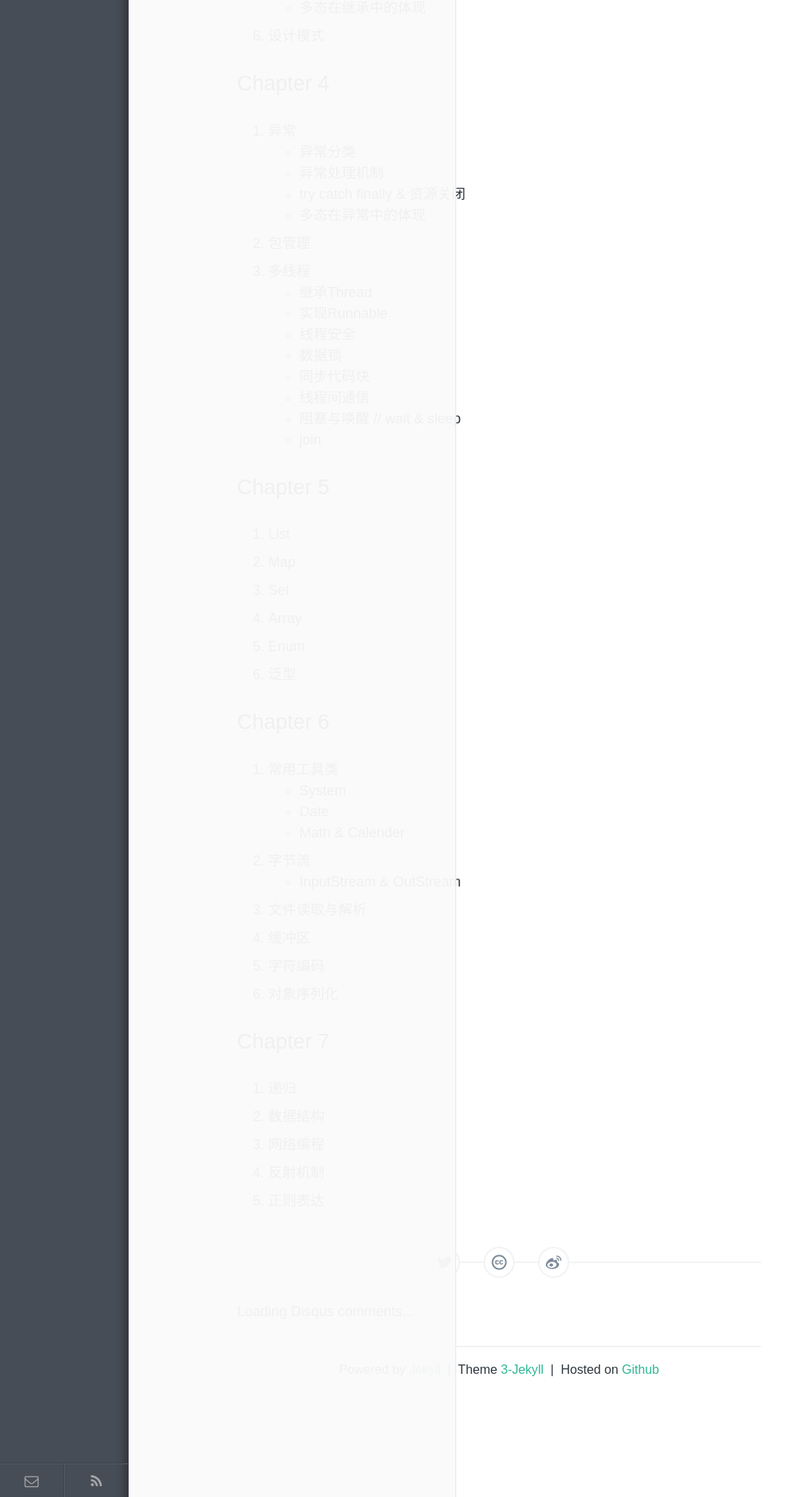
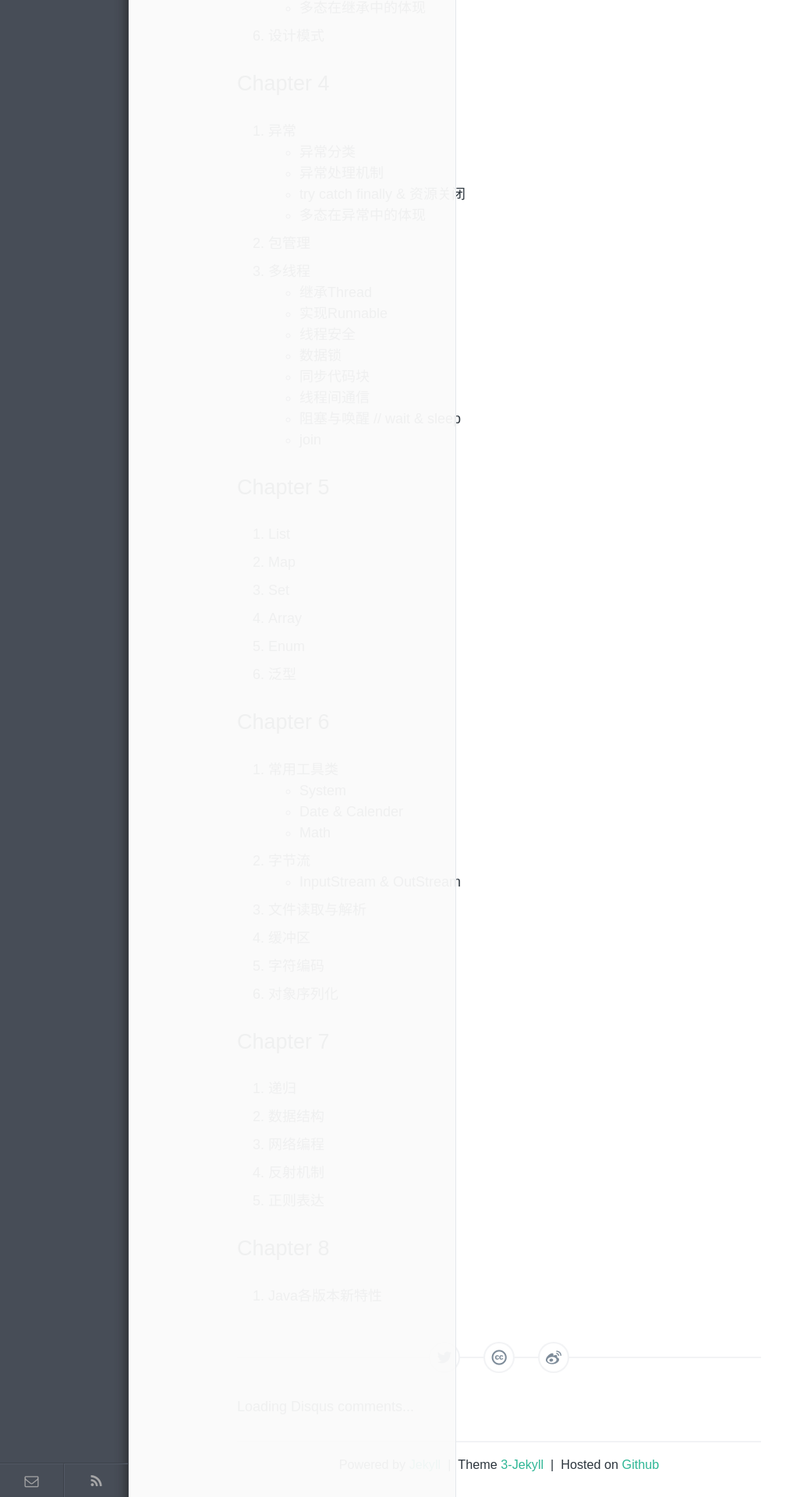
Before and after one commit to z00s/z00s.github.io, a Jekyll site: the page built from _posts/archieved/2016-05-22-overview-of-java-2016.markdown, in a window 1280 px wide. Shown: the part 1784-3704 px from the top of the page at 78% size, without its empty margins (0-1008 px from the left). Built offline with Jekyll 4.4.1, drawn with Linux system fonts in a browser that asks for light colours; nearby versions of some CDN libraries; comment, search, counter and statistics services are not loaded.

Commit message:
updated post

```diff
--- a/_posts/archieved/2016-05-22-overview-of-java-2016.markdown
+++ b/_posts/archieved/2016-05-22-overview-of-java-2016.markdown
@@ -87,8 +87,8 @@ keywords: Java, 2016
 ## Chapter 6
 1. 常用工具类
 	- System
-	- Date
-	- Math & Calender
+	- Date & Calender
+	- Math
 2. 字节流
 	- InputStream & OutStream
 3. 文件读取与解析
@@ -102,3 +102,6 @@ keywords: Java, 2016
 3. 网络编程
 4. 反射机制
 5. 正则表达
+
+## Chapter 8
+1. Java各版本新特性
```
